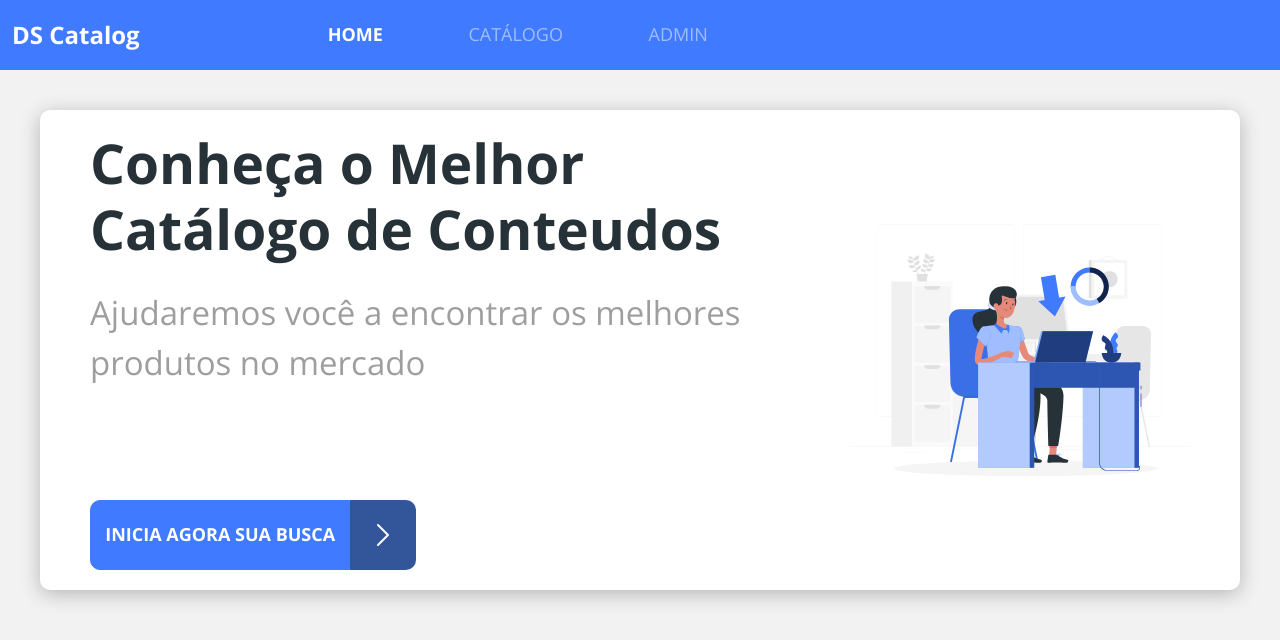
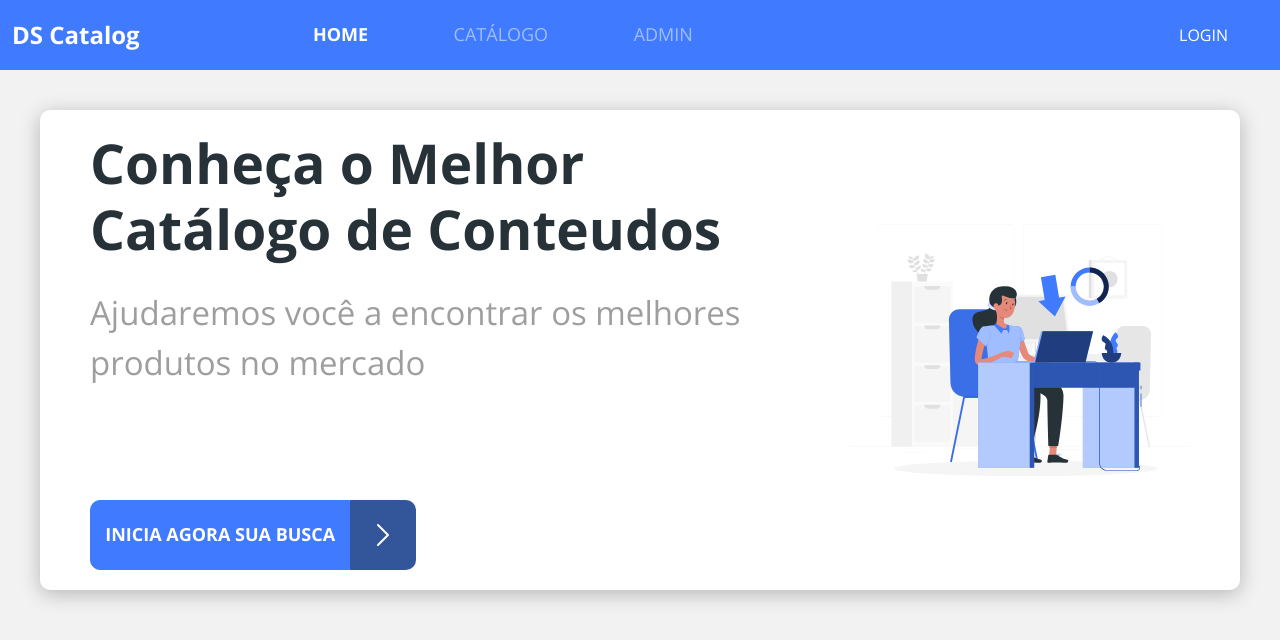
Before and after one commit to patrickmouradev/dscatalog-bootcamp-devsuperior, a React (Create React App) app in the folder frontweb/: page / in a window 1280 px wide. Shown: the top 640 px of the page. Built offline with nearby package versions, Linux system fonts and the light colour scheme; no server answers.

Commit message:
Logica no NavBar e Style

```diff
--- a/frontweb/src/components/Navbar/index.tsx
+++ b/frontweb/src/components/Navbar/index.tsx
@@ -1,8 +1,45 @@
 import './styles.css';
 import 'bootstrap/js/src/collapse.js'
 import {Link,NavLink} from 'react-router-dom'
+import {getTokenData, isAuthenticated, removeAuthData, TokenData} from "../../util/requests";
+import history from 'util/history';
+import React, {useEffect, useState} from "react";
 
-function Navbar() {
+
+type AuthData = {
+    authenticated : boolean,
+    tokenData? : TokenData
+}
+
+const Navbar = () => {
+
+    const [authData, setAuthData] = useState<AuthData>({authenticated:false});
+
+    useEffect(()=>{
+        if(isAuthenticated()){
+            setAuthData({
+                authenticated:true,
+                tokenData: getTokenData()
+            })
+        }else{
+            setAuthData({
+                authenticated:false
+            })
+        }
+
+
+    },[]);
+
+    const logoutHandleClik =( event : React.MouseEvent<HTMLAnchorElement>) => { //evento do clicke do Mouse
+        event.preventDefault(); //para não percorrer no link
+        removeAuthData();
+        setAuthData({
+            authenticated:false
+        });
+        history.replace('/')
+
+    }
+
     return (
         <nav className="navbar navbar-expand-md navbar-dark bg-primary main-nav">
             <div className="container-fluid">
@@ -34,6 +71,23 @@ function Navbar() {
                         </li>
                     </ul>
                 </div>
+                <div className={"nav-login-logout"}>
+                    {
+                        authData.authenticated ?
+                            //se AUTENTICADO
+                            (  <>
+                                <span className={"nav-login-logout-spam"}>{authData.tokenData?.user_name}</span>
+                                <a href={"#logout"} onClick={logoutHandleClik}> LOGOUT</a>
+                                </>
+                            )
+                            :
+                            //se NÃO AUTENTICADO
+                            (
+                                <Link to={"/admin/auth"}> LOGIN</Link>
+                            )
+                    }
+
+                </div>
             </div>
         </nav>
     );
--- a/frontweb/src/components/Navbar/styles.css
+++ b/frontweb/src/components/Navbar/styles.css
@@ -32,3 +32,33 @@
     color: #FFF;
     font-weight: 700;
 }
+.nav-login-logout{
+    display: none;
+}
+
+.nav-login-logout-spam{
+    display: none;
+}
+
+@media (min-width: 768px) {
+    .nav-login-logout{
+        display: unset;
+        color: #FFFFFF;
+        margin-right: 15px;
+    }
+
+
+}
+
+@media (min-width: 992px) {
+    .nav-login-logout{
+        margin-right: 40px;
+    }
+
+    .nav-login-logout-spam{
+        display: unset;
+        margin-right: 20px;
+    }
+
+
+}
--- a/frontweb/src/util/history.ts
+++ b/frontweb/src/util/history.ts
@@ -1,4 +1,3 @@
-import {createBrowserHistory} from 'history';
-
+import { createBrowserHistory } from "history";
 
 export default createBrowserHistory();
--- a/frontweb/src/util/requests.ts
+++ b/frontweb/src/util/requests.ts
@@ -24,7 +24,7 @@ type LoginData = {
 }
 type Role = 'ROLE_OPERATOR' | 'ROLE_ADMIN'
 
-type TokenData = {
+export type TokenData = {
     exp: number,
     user_name: string,
     authorities: Role[]
@@ -71,6 +71,10 @@ export const getAuthData = () => {
     return loginResponse as LoginResponse; //para garantir a resposta seja LoginResponse
 }
 
+export const removeAuthData = () => {
+    localStorage.removeItem(tokenKey);
+}
+
 // Adicionar Interceptor antes da Request para validações
 axios.interceptors.request.use(function (config) {
     // Do something before request is sent
```
